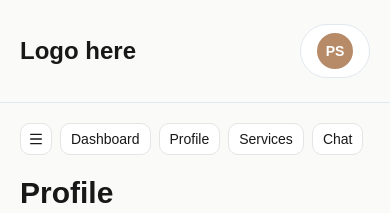
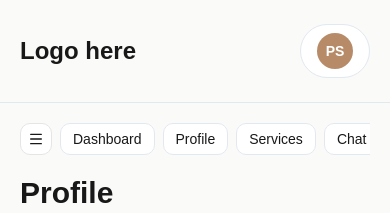
Before and after one commit to GarudaKurt/Aspen, a Next.js app: page /tenant-dashboard/profile in a window 390 px wide. Shown: the top 213 px of the page. Built offline with nearby package versions, Linux system fonts and the light colour scheme.

Commit message:
Use compatible responsive dashboard navigation links

```diff
--- a/src/features/tenant-dashboard/components/dashboard-shell.tsx
+++ b/src/features/tenant-dashboard/components/dashboard-shell.tsx
@@ -17,5 +17,5 @@ export function DashboardShell({ children }: { children: React.ReactNode }) {
 }
 
 export function MobileDashboardNav() {
-  return <div className="mb-5 flex gap-2 overflow-x-auto lg:hidden"><Button asChild variant="outline" size="icon"><Menu /></Button>{["Dashboard", "Profile", "Services", "Chat", "Notifications", "Calendar"].map((item) => <Button key={item} asChild variant="outline" className="shrink-0"><Link href={`/tenant-dashboard/${item === "Dashboard" ? "" : item.toLowerCase()}`}>{item}</Link></Button>)}</div>;
+  return <div className="mb-5 flex gap-2 overflow-x-auto lg:hidden"><Button variant="outline" size="icon" aria-label="Open menu"><Menu /></Button>{["Dashboard", "Profile", "Services", "Chat", "Notifications", "Calendar"].map((item) => <Link key={item} href={`/tenant-dashboard/${item === "Dashboard" ? "" : item.toLowerCase()}`} className="inline-flex h-8 shrink-0 items-center rounded-lg border border-slate-200 bg-white px-3 text-sm font-medium hover:bg-slate-50">{item}</Link>)}</div>;
 }
```
